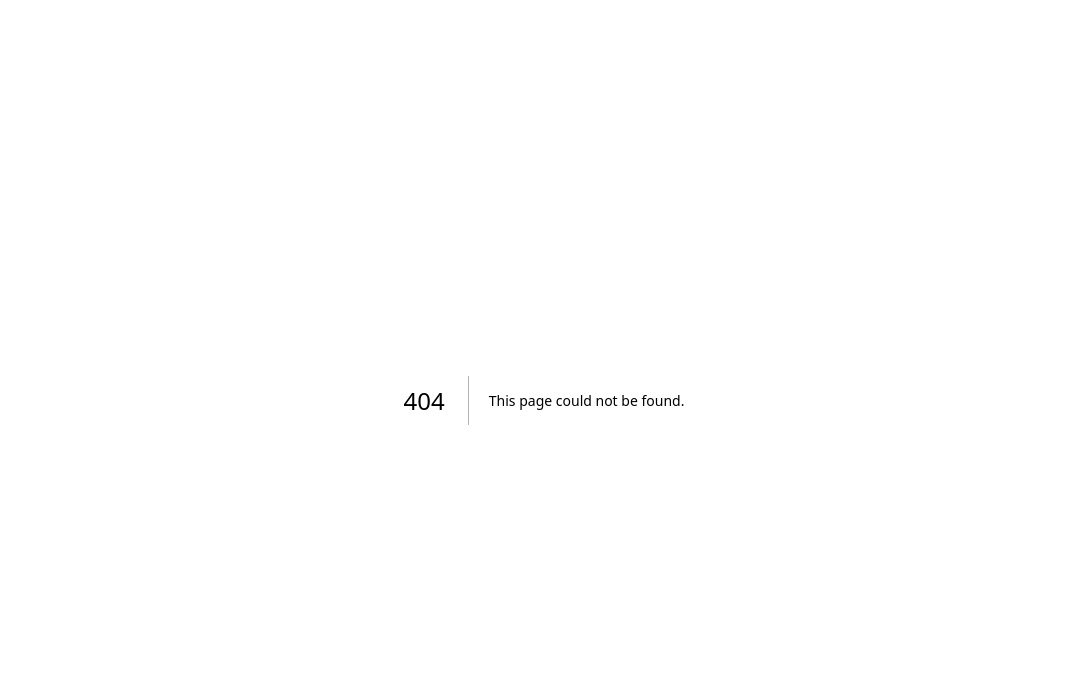
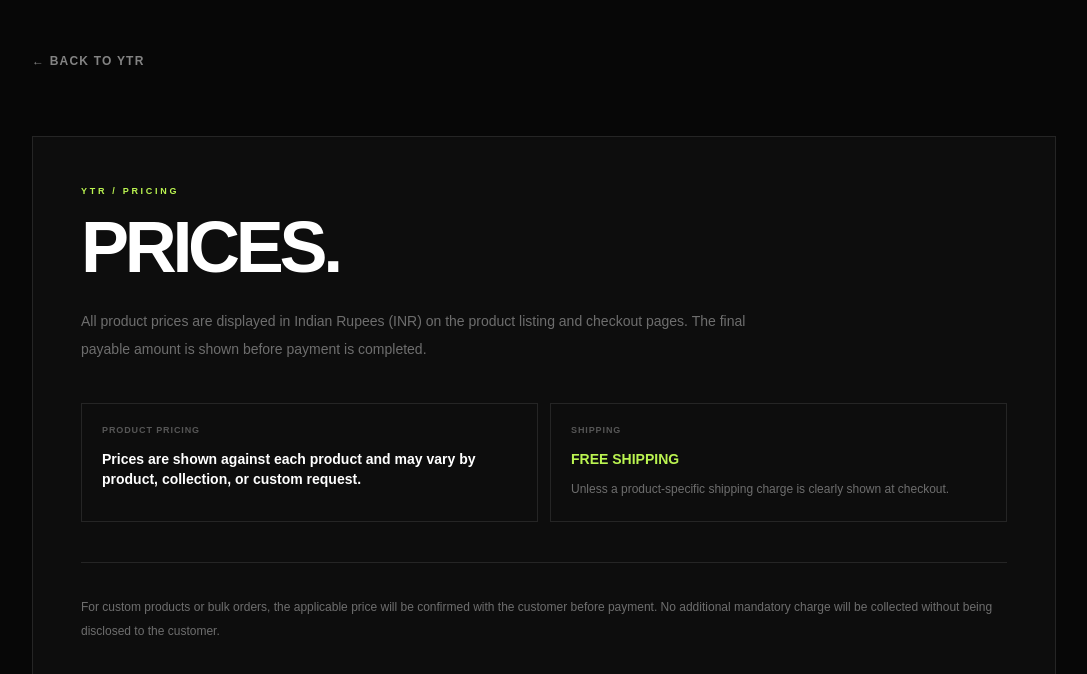
Before and after one commit to salonisoni2707-tech/ytR, a Next.js app: page /pricing in a window 1280 px wide. Before the commit this address had no page. Shown: the top 674 px of the page, without its empty margins (96-1183 px from the left). Built offline with nearby package versions, Linux system fonts and the light colour scheme.

Commit message:
Add YTR pricing page

```diff
--- /dev/null
+++ b/src/app/pricing/page.tsx
@@ -0,0 +1,64 @@
+export default function PricingPage() {
+  return (
+    <main className="min-h-screen bg-[#070707] px-5 py-12 text-white lg:px-12">
+      <div className="mx-auto max-w-5xl">
+        <a
+          href="/"
+          className="text-xs font-black tracking-widest text-white/50 hover:text-lime-300"
+        >
+          ← BACK TO YTR
+        </a>
+
+        <div className="mt-16 border border-white/10 bg-[#0d0d0d] p-8 sm:p-12">
+          <p className="text-[9px] font-black tracking-[0.3em] text-lime-300">
+            YTR / PRICING
+          </p>
+
+          <h1 className="mt-3 text-5xl font-black uppercase tracking-[-0.06em] sm:text-7xl">
+            PRICES.
+          </h1>
+
+          <p className="mt-6 max-w-2xl text-sm leading-7 text-white/40">
+            All product prices are displayed in Indian Rupees (INR) on the
+            product listing and checkout pages. The final payable amount is
+            shown before payment is completed.
+          </p>
+
+          <div className="mt-10 grid gap-3 sm:grid-cols-2">
+            <div className="border border-white/10 p-5">
+              <p className="text-[9px] font-black tracking-widest text-white/30">
+                PRODUCT PRICING
+              </p>
+              <p className="mt-3 text-sm font-bold">
+                Prices are shown against each product and may vary by product,
+                collection, or custom request.
+              </p>
+            </div>
+
+            <div className="border border-white/10 p-5">
+              <p className="text-[9px] font-black tracking-widest text-white/30">
+                SHIPPING
+              </p>
+              <p className="mt-3 text-sm font-bold text-lime-300">
+                FREE SHIPPING
+              </p>
+              <p className="mt-2 text-xs leading-6 text-white/40">
+                Unless a product-specific shipping charge is clearly shown at
+                checkout.
+              </p>
+            </div>
+          </div>
+
+          <div className="mt-10 border-t border-white/10 pt-8">
+            <p className="text-xs leading-6 text-white/40">
+              For custom products or bulk orders, the applicable price will be
+              confirmed with the customer before payment. No additional
+              mandatory charge will be collected without being disclosed to
+              the customer.
+            </p>
+          </div>
+        </div>
+      </div>
+    </main>
+  );
+}
```
